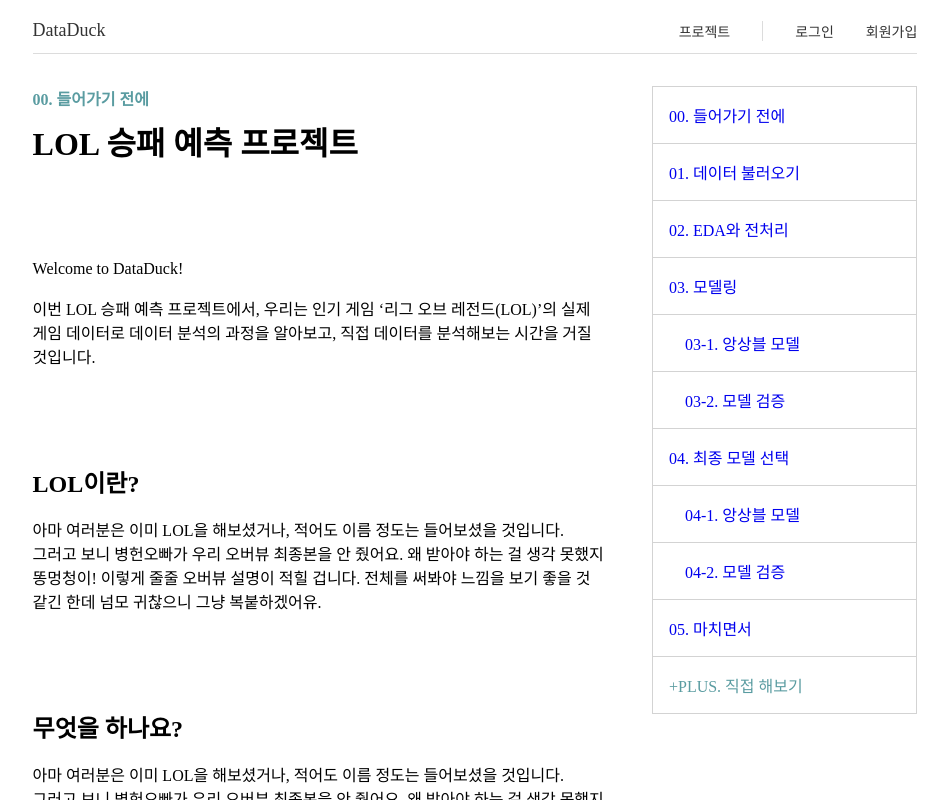
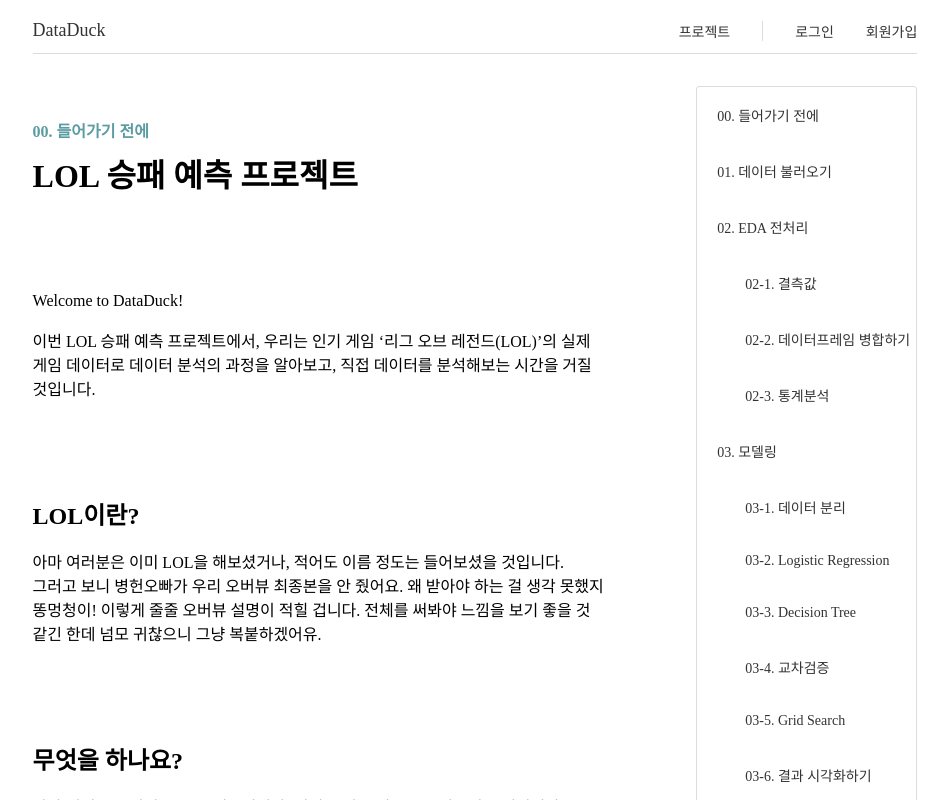
Before and after one commit to Soohyun-CHOI/DDFront, a Next.js app: page /overview in a window 1280 px wide. Shown: the top 800 px of the page, without its empty margins (165-1113 px from the left). Built offline with nearby package versions, Linux system fonts and the light colour scheme; a web font is replaced by a local one.

Commit message:
remocon style 완성

```diff
--- a/src/components/LayoutSection.tsx
+++ b/src/components/LayoutSection.tsx
@@ -18,7 +18,7 @@
 
 const menuInfo2 = {
   chapter: "02",
-  name: "EDA와 전처리",
+  name: "EDA 전처리",
 };
 
 const menuInfo3 = {
@@ -42,14 +42,24 @@
   plus: true,
 };
 
-const Submenu0 = [
-  { chapter: "03", number: 1, name: "앙상블 모델" },
-  { chapter: "03", number: 2, name: "모델 검증" },
+const Submenu2 = [
+  { chapter: "02", number: 1, name: "결측값" },
+  { chapter: "02", number: 2, name: "데이터프레임 병합하기" },
+  { chapter: "02", number: 3, name: "통계분석" },
 ];
 
-const Submenu1 = [
+const Submenu3 = [
+  { chapter: "03", number: 1, name: "데이터 분리" },
+  { chapter: "03", number: 2, name: "Logistic Regression" },
+  { chapter: "03", number: 3, name: "Decision Tree" },
+  { chapter: "03", number: 4, name: "교차검증" },
+  { chapter: "03", number: 5, name: "Grid Search" },
+  { chapter: "03", number: 6, name: "결과 시각화하기" },
+];
+
+const Submenu4 = [
   { chapter: "04", number: 1, name: "앙상블 모델" },
-  { chapter: "04", number: 2, name: "모델 검증" },
+  { chapter: "04", number: 2, name: "성능 비교하기" },
 ];
 
 const LayoutSection: React.FC<Props> = ({ children }) => {
@@ -61,9 +71,9 @@
           <Remocon>
             <Menu menuInfo={menuInfo0} />
             <Menu menuInfo={menuInfo1} />
-            <Menu menuInfo={menuInfo2} />
-            <Menu menuInfo={menuInfo3} submenu={Submenu0} />
-            <Menu menuInfo={menuInfo4} submenu={Submenu1} />
+            <Menu menuInfo={menuInfo2} submenu={Submenu2}/>
+            <Menu menuInfo={menuInfo3} submenu={Submenu3} />
+            <Menu menuInfo={menuInfo4} submenu={Submenu4} />
             <Menu menuInfo={menuInfo5} />
             <Menu menuInfo={menuInfo6} />
           </Remocon>
--- a/styles/LayoutSection.module.scss
+++ b/styles/LayoutSection.module.scss
@@ -8,5 +8,5 @@
 }
 
 .section_right {
-  width: 30%;
+  width: 25%;
 }
--- a/styles/Menu.module.scss
+++ b/styles/Menu.module.scss
@@ -1,42 +1,46 @@
+@import "globals";
+
 .main_menuWrap {
   text-decoration: none;
-  &:visited {
-    color: black;
-  }
 }
 
 .main_menu {
-  border-bottom: 1px solid lightgrey;
-  padding: 1rem 0 1rem 1rem;
+  padding: 1.125rem 0 1.125rem 1.25rem;
+  font-family: $font-light;
+  font-size: 0.875rem;
+  color: $color-black;
+
   &:hover {
-    font-weight: bold;
-    color: #5a9ca1;
+    font-family: $font-regular;
+    color: $color-blue;
     background-color: rgba(90, 156, 161, 0.05);
   }
 }
 
 .sub_menuWrap {
   text-decoration: none;
-  &:visited {
-    color: black;
-  }
 }
 
 .sub_menu {
-  border-bottom: 1px solid lightgrey;
-  padding: 1rem 0 1rem 2rem;
+  padding: 1.125rem 0 1.125rem 3rem;
+  font-family: $font-light;
+  font-size: 0.875rem;
+  color: $color-black;
+
   &:hover {
-    font-weight: bold;
-    color: #5a9ca1;
+    font-family: $font-regular;
+    color: $color-blue;
     background-color: rgba(90, 156, 161, 0.05);
   }
 }
 
 .plus_menu {
-  padding: 1rem 0 1rem 1rem;
-  color: #5a9ca1;
+  padding: 1.125rem 0 1.125rem 1.25rem;
+  font-family: $font-regular;
+  font-size: 0.875rem;
+  color: $color-blue;
+
   &:hover {
     background-color: rgba(90, 156, 161, 0.05);
-    font-weight: bold;
   }
 }
--- a/styles/Navbar.module.scss
+++ b/styles/Navbar.module.scss
@@ -2,6 +2,7 @@
 
 .nav_wrap {
   @include flex-box;
+  margin-bottom: 2rem;
   padding: 0.75rem 0;
   border-bottom: $border;
 }
--- a/styles/Remocon.module.scss
+++ b/styles/Remocon.module.scss
@@ -1,4 +1,6 @@
+@import "globals";
+
 .Remocon_wrap {
-  border: 1px solid lightgrey;
-  margin-top: 2rem;
+  border: $border;
+  border-radius: 3px;
 }
--- a/styles/globals.scss
+++ b/styles/globals.scss
@@ -25,7 +25,7 @@
 
 $color-black: #333333;
 $color-blue: #5a9ca1;
-$color-red: #D48181;
+$color-red: #d48181;
 $color-gray: #dcdcdc;
 
 $border: 1px solid $color-gray;
@@ -59,11 +59,15 @@
   transition-duration: 0.2s;
 
   &:hover {
-    background: rgba(90, 156, 161, 0.1);
+    background: rgba(90, 156, 161, 0.05);
   }
 }
 
 @mixin button-red {
   @include button;
   color: $color-red;
+
+  &:hover {
+    background: rgba(212, 129, 129, 0.05);
+  }
 }
```
